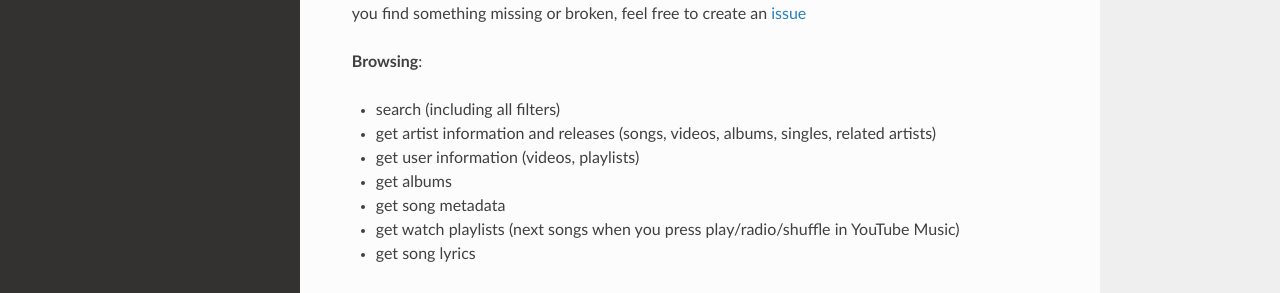
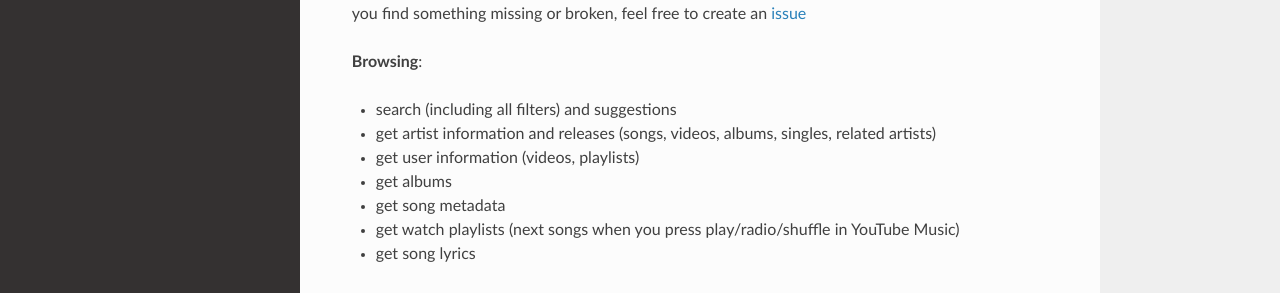
Before and after one commit to sigma67/ytmusicapi, a Sphinx documentation site: the page built from docs/source/index.rst, in a window 1280 px wide and 900 px high. Shown: the part 382-675 px from the top of the window. Built offline with Sphinx 7.4.7 and the Read the Docs theme 2.0.0, drawn with Linux system fonts in a browser that asks for light colours; the version number could not be read and is left out.

Commit message:
Add get_search_suggestions reference and update readme.

```diff
--- a/README.rst
+++ b/README.rst
@@ -34,7 +34,7 @@
 
 | **Browsing**:
 
-* search (including all filters)
+* search (including all filters) and suggestions
 * get artist information and releases (songs, videos, albums, singles, related artists)
 * get user information (videos, playlists)
 * get albums
--- a/docs/source/reference.rst
+++ b/docs/source/reference.rst
@@ -18,6 +18,7 @@
 Search
 ------
 .. automethod:: YTMusic.search
+.. automethod:: YTMusic.get_search_suggestions
 
 Browsing
 --------
```
